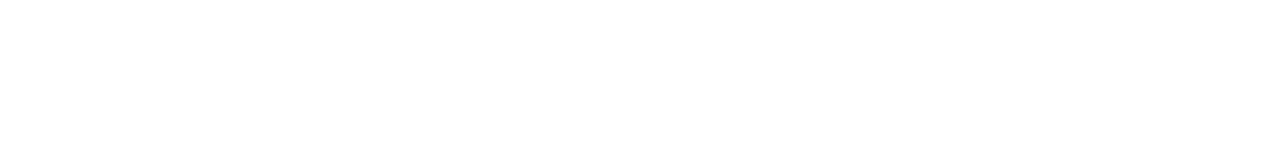
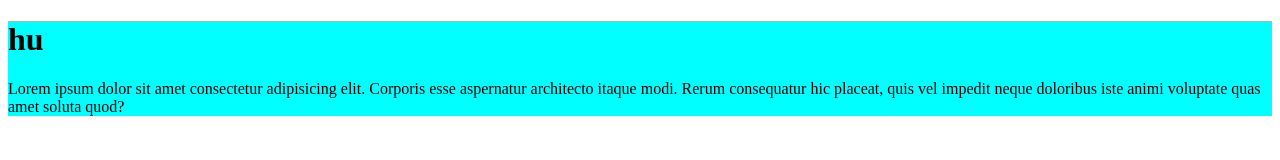
Before and after one commit to Soroar5665/try-repo, a plain HTML site: page tryrepo.html in a window 1280 px wide. Drawn offline with Linux system fonts and the light colour scheme.

Commit message:
added the first blog

```diff
--- /dev/null
+++ b/style/color.css
@@ -0,0 +1,3 @@
+div{
+    background-color: aqua;
+}
--- a/tryrepo.html
+++ b/tryrepo.html
@@ -4,8 +4,12 @@
     <meta charset="UTF-8">
     <meta name="viewport" content="width=device-width, initial-scale=1.0">
     <title>try try do not cry</title>
+    <link rel="stylesheet" href="style/color.css">
 </head>
 <body>
-
+    <div>
+        <h1>hu</h1>
+        <p>Lorem ipsum dolor sit amet consectetur adipisicing elit. Corporis esse aspernatur architecto itaque modi. Rerum consequatur hic placeat, quis vel impedit neque doloribus iste animi voluptate quas amet soluta quod?</p>
+    </div>
 </body>
 </html>
```
